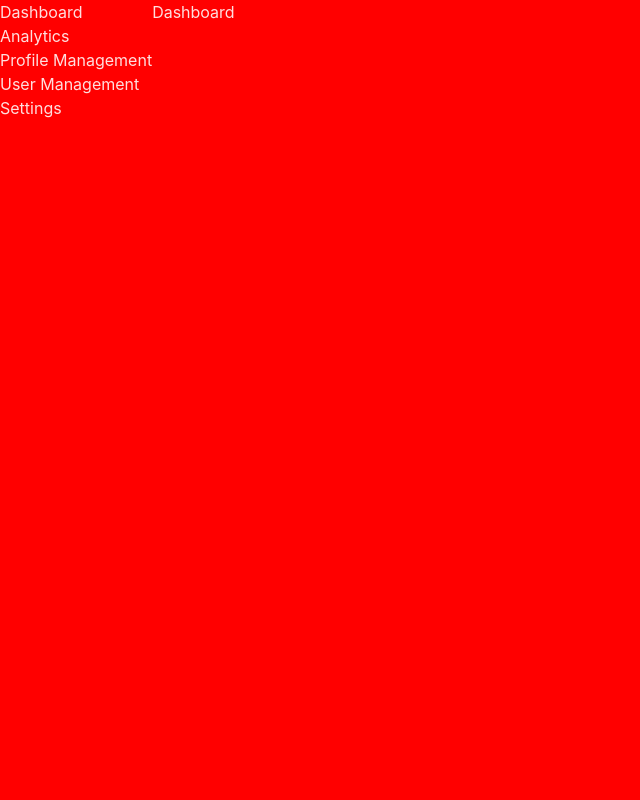
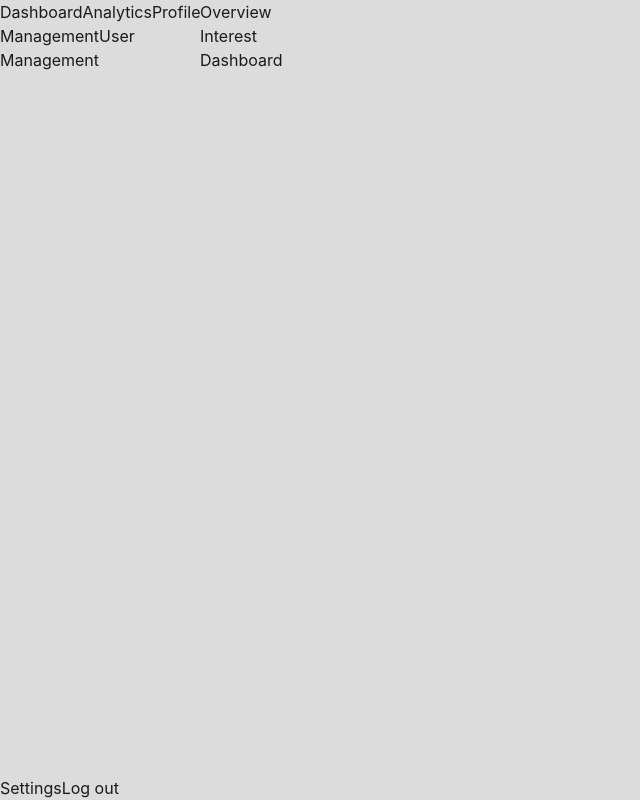
Before and after one commit to EjikeOdoh/admin-db, a React (Vite) app: page / in a window 1280 px wide. Shown: the whole page, without its empty margins (0-640 px from the left). Built offline with nearby package versions, Linux system fonts and the light colour scheme.

Commit message:
Fix outlet fill width

```diff
--- a/src/nav/Layout.jsx
+++ b/src/nav/Layout.jsx
@@ -1,34 +1,53 @@
 import { NavLink, Outlet } from "react-router";
 import './layout.css'
+import { useDispatch } from "react-redux";
 
 export default function Layout() {
-    return <div>
-        <nav>
-            <ul>
-                <li>
-                    <NavLink to="/" end>
+    const dispatch = useDispatch()
+
+    function logOut() {
+
+    }
+
+    return <div className="main">
+            <nav className="py-8 px-4">
+                <div className="flex flex-col gap-4">
+
+                        <NavLink className="block" to="/" end>
                             Dashboard
                         </NavLink>
-                </li>
-                <li>
-                    <NavLink to="/analytics">Analytics</NavLink>
-                </li>
-                <li>
-                    <NavLink to="/profile-management">Profile Management</NavLink>
-                </li>
-                <li>
-                    <NavLink to="/user-management">User Management</NavLink>
-                </li>
-                <li>
-                    <NavLink to="/settings">Settings</NavLink>
-                </li>
-            </ul>
+
+
+                        <NavLink className="block" to="/analytics">Analytics</NavLink>
+
+
+                        <NavLink className="block" to="/profile-management">Profile Management</NavLink>
+
+
+                        <NavLink className="block" to="/user-management">User Management</NavLink>
+
+                </div>
+
+                <div>
+                    <NavLink className="block mb-4" to="/settings">Settings</NavLink>
+
+                    <button className="block w-full text-left">Log out</button>
+                </div>
+
+
+
+
+
 
 
 
                 {/* Mobile Menu */}
             </nav>
-        <main>
+            <main className="py-8 px-4">
+                <div className="flex justify-between items-center mb-8">
+                    <h1>Overview</h1>
+                    <p>Interest</p>
+                </div>
                 <Outlet />
             </main>
         </div>
--- a/src/nav/layout.css
+++ b/src/nav/layout.css
@@ -1,7 +1,15 @@
 
-div {
-    height: 100%;
-    background-color: red;
+.main {
+    height: 100svh;
+    max-height: 1000px;
     display: grid;
-    grid-template-columns: max-content 1fr;
+    grid-template-columns: 200px 1fr;
+    color: #1A1A1A
+
 }
+
+.main nav {
+    display: flex;
+    flex-direction: column;
+    justify-content: space-between;
+}
--- a/src/pages/Dashboard.jsx
+++ b/src/pages/Dashboard.jsx
@@ -1,6 +1,6 @@
 export default function Dashboard(){
 
-    return <div className=" text-center">
+    return <div className="text-center">
         <h1>Dashboard</h1>
     </div>
 }
```
Lines whose indentation alone changed are shown as unchanged.
